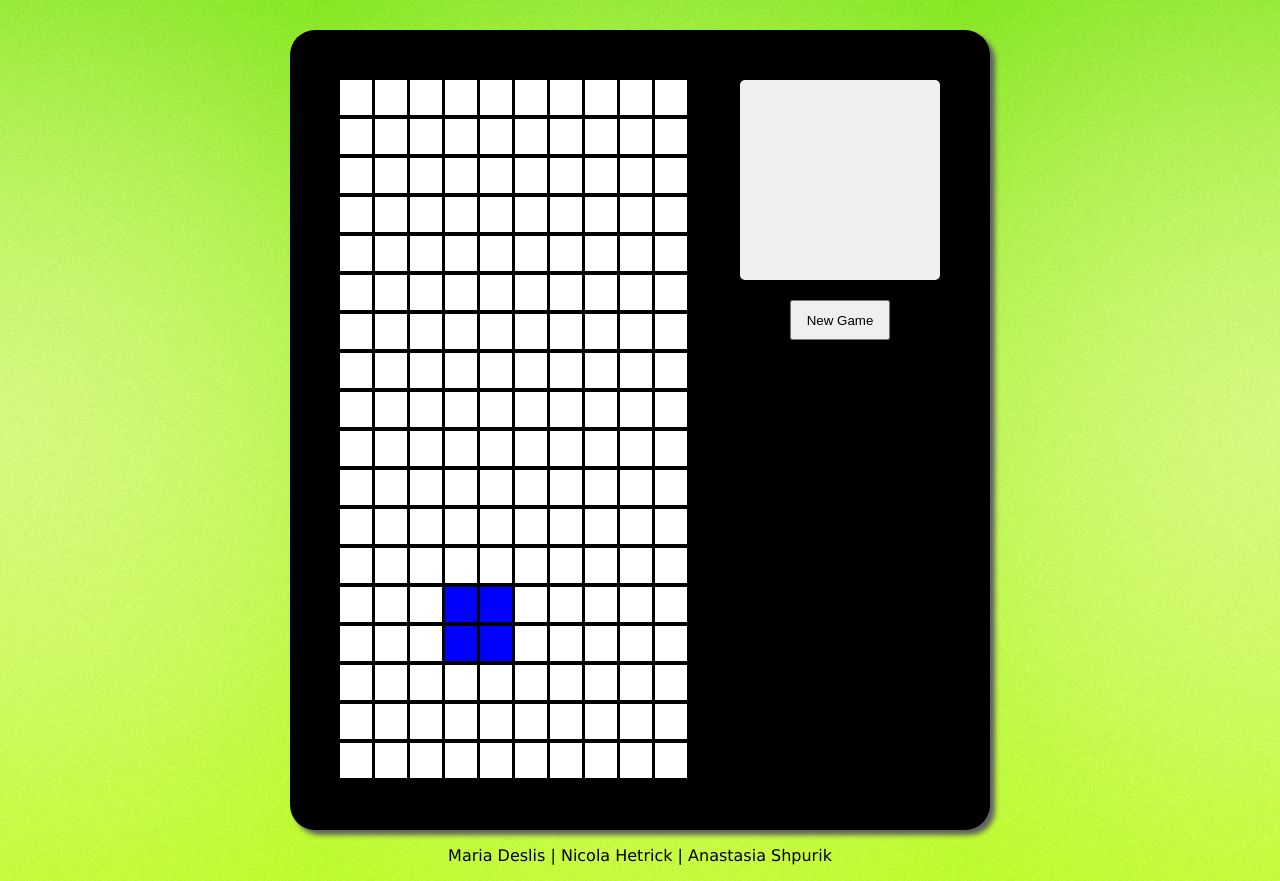
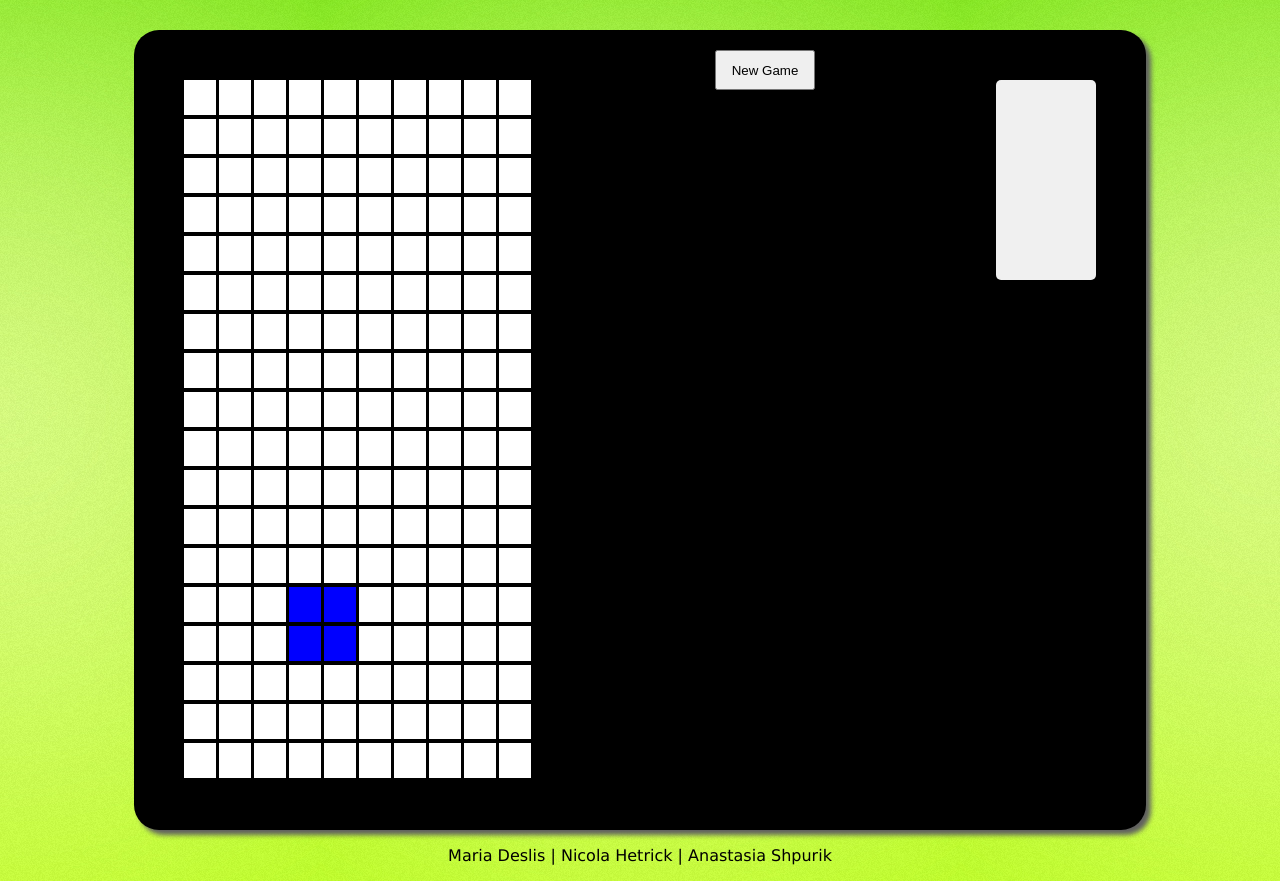
Before and after one commit to eternalearth888/csci445_team, a PHP site: page /tetris.html in a window 1280 px wide. Shown: the part 76-957 px from the top of the page. Run offline with PHP 8.4, Linux system fonts and the light colour scheme.

Commit message:
made website able to expand and compress without issues

```diff
--- a/unit1_team/css3.css
+++ b/unit1_team/css3.css
@@ -17,7 +17,8 @@
 
 #background{
 	margin: auto;
-	width: 700px;
+	min-width: 600px;
+	width: 80%;
 	height: 800px;
 	border-radius: 25px;
 	box-shadow: 5px 5px 5px #606060;
@@ -36,7 +37,8 @@
 
 #next{
 	float: right;
-	width: 200px;
+	min-width: 100px;
+	max-width: 200px;
 	height: 200px;
 	margin-right: 50px;
 	margin-top: 50px;
```
Also changed, not shown: 1 other file.
